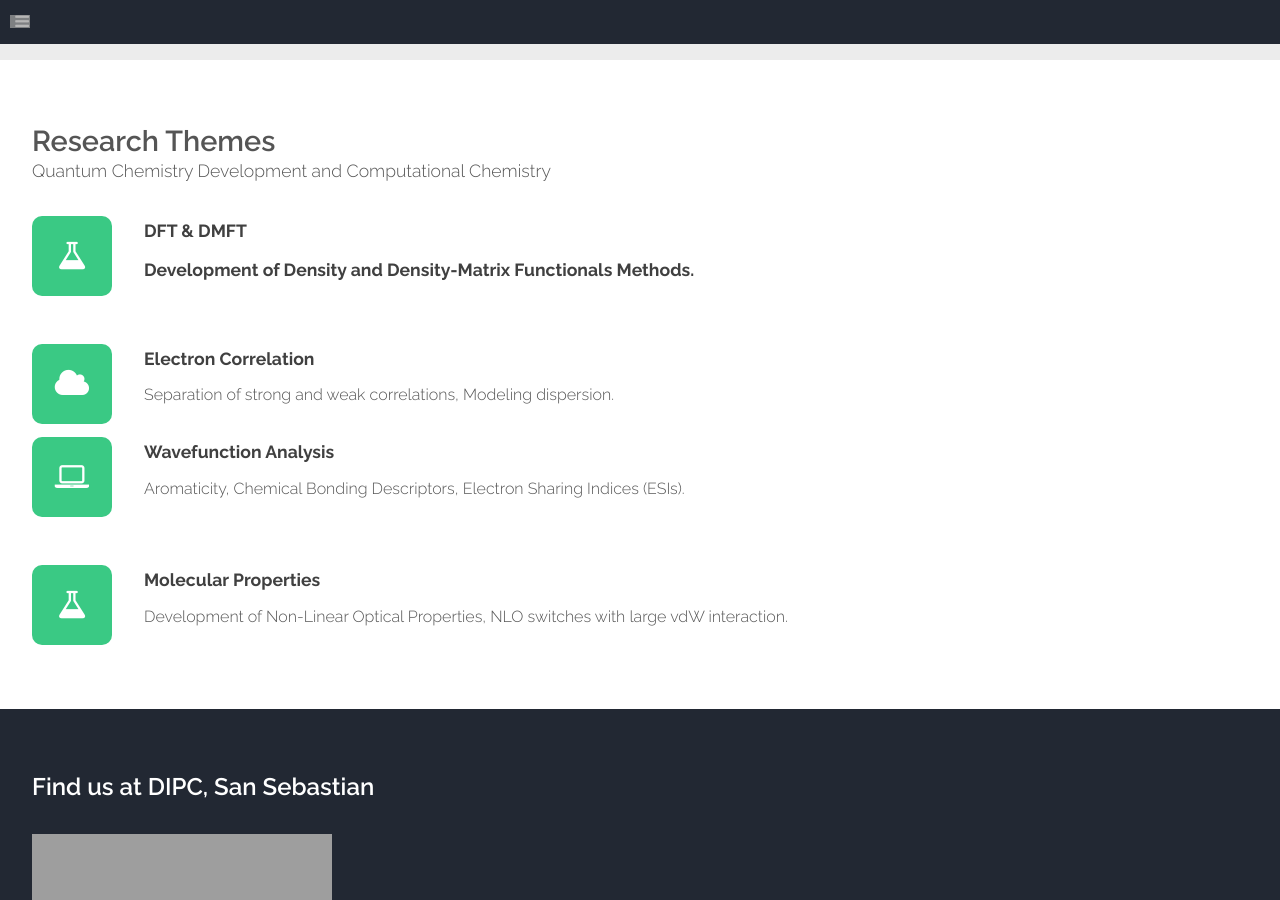
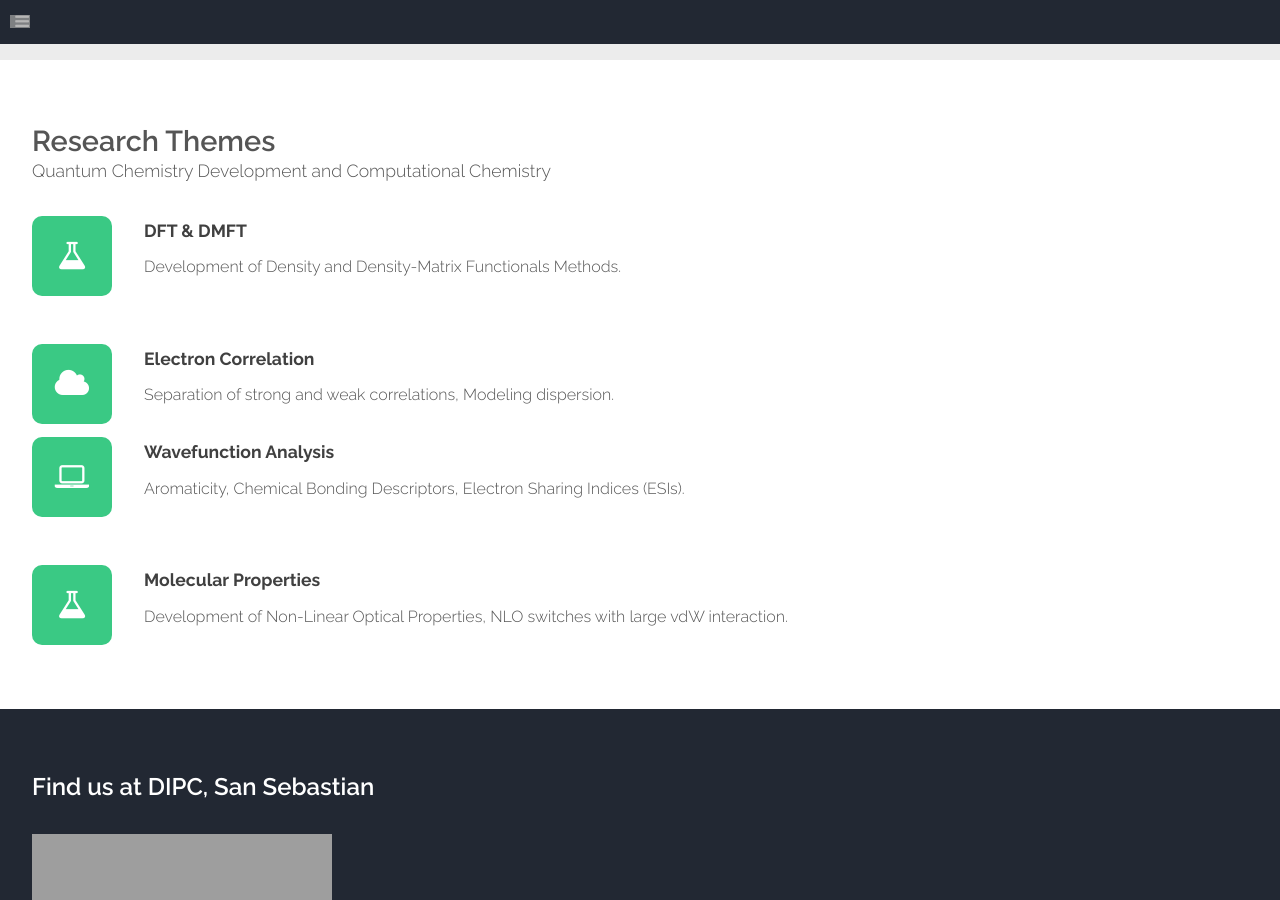
Before and after one commit to old-jekyll-templates/Horizons-Jekyll-Theme, a Jekyll site: the page built from index.html, in a window 1280 px wide and 900 px high, scrolled down 882 px. Built offline with Jekyll 4.4.1, drawn with Linux system fonts in a browser that asks for light colours; comment, search, counter and statistics services are not loaded; grey boxes are pictures that could not be loaded.

```diff
--- a/index.html
+++ b/index.html
@@ -19,7 +19,7 @@ layout: landing
 							<ul class="style">
 								<li>
 									<span class="fa fa-flask"></span>
-									<h3>DFT & DMFT<h3>
+									<h3>DFT & DMFT</h3>
 									<span>Development of Density and Density-Matrix Functionals Methods.</span>
 								</li>
 								<li>
```
